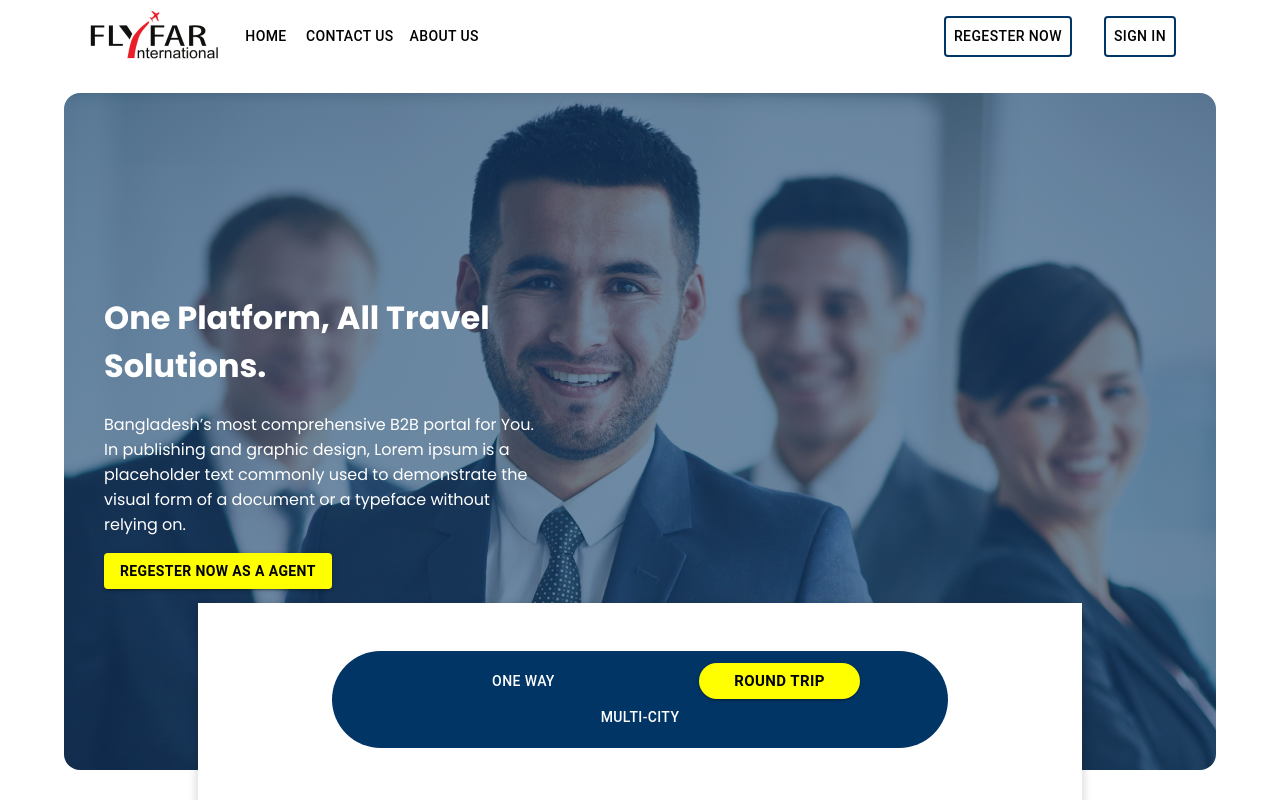
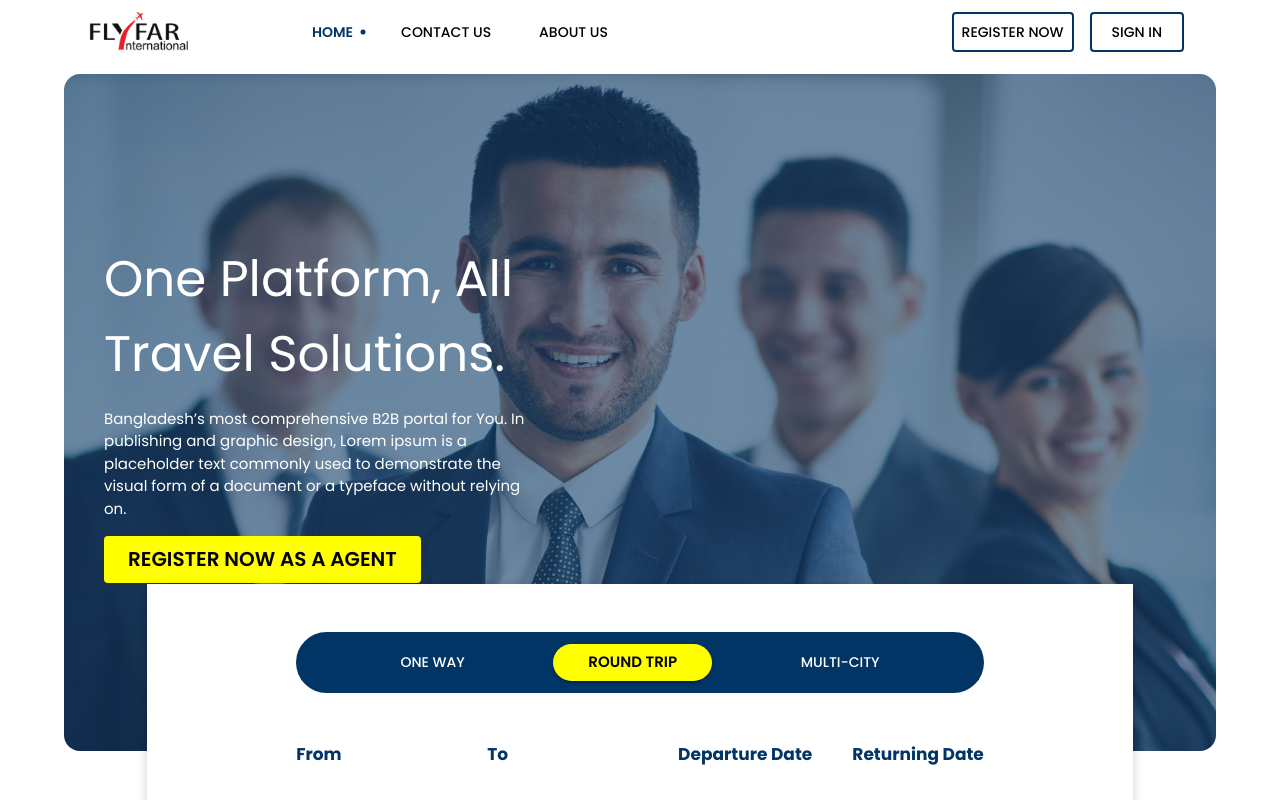
Before and after one commit to rakibul9618/fly-fair, a React (Create React App) app: page / in a window 1280 px wide. Shown: the top 800 px of the page. Built offline with nearby package versions, Linux system fonts and the light colour scheme.

Commit message:
navbar responsive completed

```diff
--- a/src/App.js
+++ b/src/App.js
@@ -1,29 +1,35 @@
-import Header from "./components/Header";
-import Navbar from "./components/Navbar";
-import Form from "./components/Form";
-import AirlinesList from "./components/AirlinesList";
-import Service from "./components/Service";
-import SpecialService from "./components/SpecialService";
-import ChoiceUS from "./components/ChoiceUS";
-import CeoDesk from "./components/CeoDesk";
-import Footer from "./components/Footer";
-import { Container } from "@mui/material";
+import Header from './components/Header';
+import Navbar from './components/Navbar';
+import Form from './components/Form';
+// import AirlinesList from './components/AirlinesList';
+import Service from './components/Service';
+import SpecialService from './components/SpecialService';
+import ChoiceUS from './components/ChoiceUS';
+import CeoDesk from './components/CeoDesk';
+import Footer from './components/Footer';
+import { createTheme, ThemeProvider } from '@mui/material/styles';
+
+const theme = createTheme({
+  typography: {
+    fontFamily: 'Poppins, sans-serif',
+  },
+});
 
 function App() {
   return (
-    <Container component="div">
+    <ThemeProvider theme={theme}>
       <Navbar />
-      <div style={{ position: "relative" }}>
+      <div style={{ position: 'relative' }}>
         <Header />
         <Form />
       </div>
-      <AirlinesList />
+      {/* <AirlinesList /> */}
       <Service />
       <SpecialService />
       <ChoiceUS />
       <CeoDesk />
       <Footer />
-    </Container>
+    </ThemeProvider>
   );
 }
 
--- a/src/components/ChoiceUsCard.js
+++ b/src/components/ChoiceUsCard.js
@@ -2,7 +2,6 @@ import React from 'react';
 import Card from '@mui/material/Card';
 import CardContent from '@mui/material/CardContent';
 import Typography from '@mui/material/Typography';
-import { Grid } from '@mui/material';
 
 const ChoiceUsCard = ({ data }) => {
   return (
--- a/src/components/Form.js
+++ b/src/components/Form.js
@@ -7,8 +7,7 @@ import ShowInput from './ShowInput';
 
 // images
 import calendar from '../assets/images/calendar.png';
-import transfer from '../assets/images/transfer.png';
-
+// import transfer from '../assets/images/transfer.png';
 
 const MidButton = styled(Button)({
   background: '#FFFF00',
--- a/src/components/Header.js
+++ b/src/components/Header.js
@@ -1,50 +1,83 @@
-import React from "react";
-import { Container } from "@mui/system";
-import Button from "@mui/material/Button";
-import { styled } from "@mui/material/styles";
-import Box from "@mui/material/Box";
+import React from 'react';
+import { Container } from '@mui/system';
+import Button from '@mui/material/Button';
+import { styled } from '@mui/material/styles';
+import Box from '@mui/material/Box';
+
+// images
+import headerImage from '../assets/images/header-image.png';
+import { Typography } from '@mui/material';
 
 const RegButton = styled(Button)({
-  background: "#FFFF00",
-  color: "black",
-  fontWeight: "600",
-  fontSize: { xs: "8px", sm: "15px" },
-  "&:hover": {
-    backgroundColor: "#198754",
-    color: "white",
+  background: '#FFFF00',
+  color: 'black',
+
+  fontWeight: '600',
+  '&:hover': {
+    backgroundColor: '#198754',
+    color: 'white',
   },
 });
 
 const Header = () => {
   return (
+    <Container component="div">
       <Container
         maxWidth="xl"
-      className="header-image"
         sx={{
-        display: "flex",
-        justifyContent: { xs: "center", md: "start" },
-        alignItems: "center",
-        borderRadius: "16px",
-        textAlign: { xs: "center", md: "start" },
+          display: 'flex',
+          justifyContent: { xs: 'center', md: 'start' },
+          alignItems: 'center',
+          borderRadius: '16px',
+          textAlign: { xs: 'center', md: 'start' },
+          marginTop: { xs: '10px', xl: '20px' },
+          backgroundImage: `url(${headerImage})`,
+          backgroundSize: 'cover',
+          backgroundPosition: 'center',
+          backgroundRepeat: 'no-repeat',
+          height: { xs: '400px', md: '677px' },
         }}
       >
         <Box
           component="div"
           sx={{
             p: 2,
-          color: "white",
-          width: { xs: "100%", md: "50%", lg: "40%", xl: "50%" },
+            color: 'white',
+            width: { xs: '100%', md: '50%', lg: '40%', xl: '50%' },
           }}
         >
-        <h1 style={{ color: "white" }}>One Platform, All Travel Solutions.</h1>
-        <p>
-          Bangladesh’s most comprehensive B2B portal for You. In publishing and
-          graphic design, Lorem ipsum is a placeholder text commonly used to
-          demonstrate the visual form of a document or a typeface without
+          <Typography
+            Container="h1"
+            sx={{
+              color: 'white',
+              fontSize: { xs: '20px', sm: '30px', md: '50px' },
+            }}
+          >
+            One Platform, All Travel Solutions.
+          </Typography>
+          <Typography
+            Container="p"
+            sx={{
+              py: 2,
+              px: { xs: 2, sm: 4, md: 0 },
+              fontSize: { xs: '12px', sm: '15px' },
+            }}
+          >
+            Bangladesh’s most comprehensive B2B portal for You. In publishing
+            and graphic design, Lorem ipsum is a placeholder text commonly used
+            to demonstrate the visual form of a document or a typeface without
             relying on.
-        </p>
-        <RegButton variant="contained">Regester now as a Agent</RegButton>
+          </Typography>
+          <RegButton
+            sx={{
+              fontSize: { xs: '12px', sm: '16px', md: '20px' },
+              px: { xs: 2, sm: 3 },
+            }}
+          >
+            Register now as a Agent
+          </RegButton>
         </Box>
+      </Container>
     </Container>
   );
 };
--- a/src/components/Navbar.js
+++ b/src/components/Navbar.js
@@ -24,12 +24,13 @@ const ResponsiveAppBar = () => {
     setAnchorElNav(event.currentTarget);
   };
 
-  const handleCloseNavMenu = () => {
+  const handleOpenUserMenu = () => {
     setAnchorElNav(null);
   };
 
   return (
-    <AppBar position="static" color="transparent" className="custom-appbar">
+    <Container>
+      <AppBar position="static" color="transparent" sx={{ boxShadow: 'none' }}>
         <Container maxWidth="xl">
           <Toolbar disableGutters sx={{ display: 'flex' }}>
             <Typography
@@ -38,7 +39,7 @@ const ResponsiveAppBar = () => {
               component="a"
               href="/"
               sx={{
-              mr: 2,
+                mr: {md: '60px', lg: '100px' },
                 display: { xs: 'flex' },
                 fontFamily: 'monospace',
                 fontWeight: 700,
@@ -48,7 +49,12 @@ const ResponsiveAppBar = () => {
                 width: { xs: '100%', md: 'auto' },
               }}
             >
-            <img src={logo} alt="fly fair international logo" />
+              <img
+                src={logo}
+                alt="fly fair international logo"
+                width="100"
+                height="40"
+              />
             </Typography>
 
             <Box
@@ -60,7 +66,7 @@ const ResponsiveAppBar = () => {
               }}
             >
               <IconButton
-              size="large"
+                size="small"
                 aria-label="account of current user"
                 aria-controls="menu-appbar"
                 aria-haspopup="true"
@@ -69,37 +75,35 @@ const ResponsiveAppBar = () => {
                 sx={{
                   borderRadius: 1,
                   padding: '5px 10px',
+                  fontSize: 'px',
                 }}
                 className="icon-button"
               >
                 <MenuIcon />
               </IconButton>
               <Menu
+                sx={{ mt: '45px' }}
                 id="menu-appbar"
                 anchorEl={anchorElNav}
                 anchorOrigin={{
-                vertical: 'bottom',
-                horizontal: 'left',
+                  vertical: 'top',
+                  horizontal: 'right',
                 }}
                 keepMounted
                 transformOrigin={{
                   vertical: 'top',
-                horizontal: 'left',
+                  horizontal: 'right',
                 }}
                 open={Boolean(anchorElNav)}
-              onClose={handleCloseNavMenu}
-              sx={{
-                display: { xs: 'block', md: 'none' },
-              }}
-              className="menu-list"
+                onClose={handleOpenUserMenu}
               >
-              {pages.map((page) => (
-                <MenuItem key={page} onClick={handleCloseNavMenu}>
+                {pages.map((page, ind) => (
+                  <MenuItem key={ind} onClick={handleOpenUserMenu}>
                     <Typography textAlign="center">{page}</Typography>
                   </MenuItem>
                 ))}
-              {setting.map((page) => (
-                <MenuItem key={page} onClick={handleCloseNavMenu}>
+                {setting.map((page, ind) => (
+                  <MenuItem key={ind} onClick={handleOpenUserMenu}>
                     <Typography textAlign="center">{page}</Typography>
                   </MenuItem>
                 ))}
@@ -123,36 +127,55 @@ const ResponsiveAppBar = () => {
               }}
             ></Typography>
             <Box sx={{ flexGrow: 1, display: { xs: 'none', md: 'flex' } }}>
-            {pages.map((page) => (
+              {pages.map((page, ind) => (
                 <Button
-                key={page}
-                onClick={handleCloseNavMenu}
-                sx={{ my: 2, color: 'black', display: 'block' }}
+                  key={ind}
+                  onClick={handleOpenUserMenu}
+                  sx={{
+                    px: 3,
+                    color: 'black',
+                    display: 'block',
+                    position: 'relative',
+                  }}
+                  className={ind === 0 ? 'active-item' : ''}
                 >
                   {page}
+                  {ind === 0 ? <span></span> : ''}
                 </Button>
               ))}
             </Box>
             <Box sx={{ display: { xs: 'none', md: 'flex' } }}>
-            {setting.map((page) => (
               <Button
-                key={page}
-                onClick={handleCloseNavMenu}
+                onClick={handleOpenUserMenu}
                 sx={{
-                  m: 2,
                   color: 'black',
                   display: 'block',
                   border: '2px solid  #003566',
+                  mx: 1,
+                  px: {},
                 }}
                 className="sign-button"
               >
-                {page}
+                Register Now
               </Button>
-            ))}
+              <Button
+                onClick={handleOpenUserMenu}
+                sx={{
+                  color: 'black',
+                  display: 'block',
+                  border: '2px solid  #003566',
+                  mx: 1,
+                  px: '20px',
+                }}
+                className="sign-button"
+              >
+                Sign in
+              </Button>
             </Box>
           </Toolbar>
         </Container>
       </AppBar>
+    </Container>
   );
 };
 export default ResponsiveAppBar;
--- a/src/index.css
+++ b/src/index.css
@@ -2,29 +2,36 @@
   width: 0px;
   background: transparent;
 }
+* {
+  /* outline: 2px solid red; */
+}
 
 body {
-  font-family: "Poppins", sans-serif;
+  font-family: 'Poppins', sans-serif;
   overflow-x: hidden;
   padding: 0;
   margin: 0;
   box-sizing: border-box;
 }
-.custom-appbar {
-  box-shadow: none !important;
+
+.active-item {
+  color: #003566 !important;
+  font-weight: 600 !important;
+}
+.active-item span:nth-child(1) {
+  height: 5px;
+  width: 5px;
+  background: #003566;
+  border-radius: 999px;
+  position: absolute;
+  right: 10%;
+  top: 50%;
+  transform: translate(-50%, -50%);
 }
 
 .sign-button:hover {
   background: #003566 !important;
   color: white;
-}
-
-.header-image {
-  background-image: url("./assets//images/header-image.png");
-  background-position: center;
-  background-repeat: no-repeat;
-  height: 677px;
-  margin: 20px 0;
 }
 
 .menu-list {
@@ -41,24 +48,24 @@ body {
   padding: 0 !important ;
 }
 .ceo-desk {
-  background-image: url("./assets/images/ceoDesk.png");
+  background-image: url('./assets/images/ceoDesk.png');
   width: 100%;
 }
 
 .slick-prev {
-    left: -57px;
+  left: -57px;
 }
 
 .slick-next {
-    right: -57px;
+  right: -57px;
 }
 
 .slick-prev:before {
-  content: url("./assets/images/angle-left-solid.svg");
+  content: url('./assets/images/angle-left-solid.svg');
 }
 
 .slick-next:before {
-  content: url("./assets/images/angle-right-solid.svg");
+  content: url('./assets/images/angle-right-solid.svg');
   width: 20px;
   height: 20px;
 }
```
Lines whose indentation alone changed are shown as unchanged.
